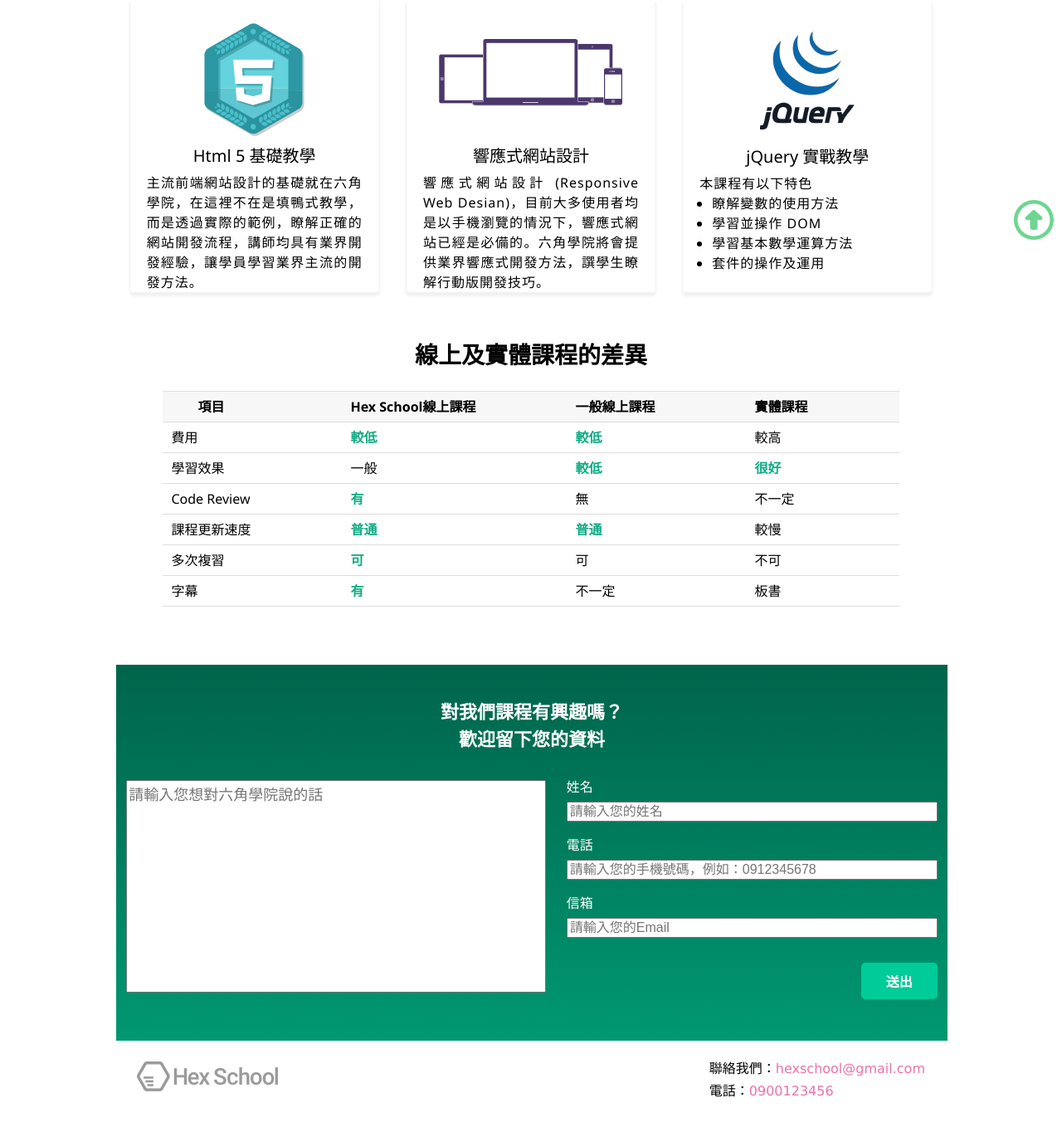
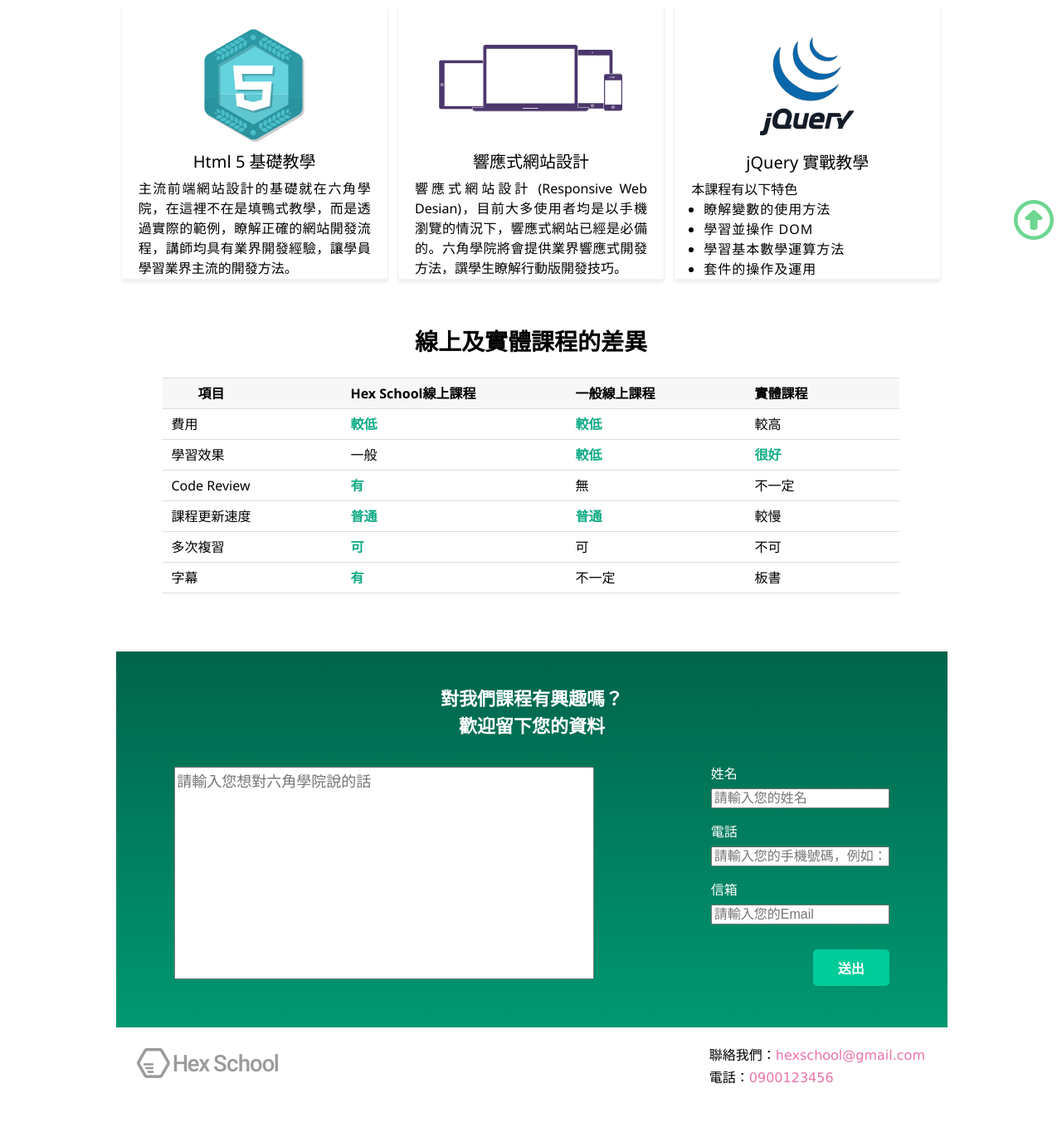
Before and after one commit to soarfox/HexSchool_Classes, a plain HTML site: page HTML_CSS_FinalProject/index.html in a window 1280 px wide. Shown: the part 501-1859 px from the top of the page at 83% size. Drawn offline with Linux system fonts and the light colour scheme.

Commit message:
依助教第一次批改建議修正完

```diff
--- a/HTML_CSS_FinalProject/css/style.css
+++ b/HTML_CSS_FinalProject/css/style.css
@@ -222,7 +222,8 @@ body {
 .title {
 	display: flex;
 	justify-content: space-between;
-	padding-top: 7px;
+	/* padding-top: 7px; */
+	padding: 7px 0px;
 }
 
 .hex-logo {
@@ -301,7 +302,7 @@ body {
 	border-radius: 0px 0px 5px 5px;
 	/* box-shadow: x軸位移值 y軸位移值 擴散效果數值 陰影顏色 */
 	box-shadow: 0px 4px 3px var(--Card-border);
-	width: 300px;
+	width: 320px;
 	display: flex;
 	flex-direction: column;
 	/* font-family:Verdana, Geneva, Tahoma, sans-serif; */
@@ -321,8 +322,6 @@ body {
 
 .course-item p {
 	padding: 10px 20px 0px 20px;
-	/* 字與字之間的距離 */
-	letter-spacing: 1px;
 	line-height: 1.5;
 	/*  使文字能夠左右等距  */
 	text-align:justify;
@@ -413,6 +412,8 @@ form {
 }
 
 .form-personal-info input {
+	/* 依助教批改建: 在此加上display: block; 藉此省略掉原本使用<br>換行的效果 */
+	display: block;
 	margin: 10px 0px 20px 0px;
 	font-size: 16px;
 }
@@ -436,6 +437,7 @@ form {
 	background-color: var(--White);
 	color: var(--Turquoise);
 	font-weight: bold;
+	cursor: pointer;
 }
 
 /* 當滑鼠點擊時的狀態 */
--- a/HTML_CSS_FinalProject/index.html
+++ b/HTML_CSS_FinalProject/index.html
@@ -46,8 +46,8 @@
         <nav>
           <ul class="menu">
             <li><a href="#">首頁</a></li>
-            <li><a href="#">產品介紹</a></li>
-            <li><a href="#">聯絡我們</a></li>
+            <li><a href="course.html">產品介紹</a></li>
+            <li><a href="faq.html">聯絡我們</a></li>
           </ul>
         </nav>
       </div>
@@ -130,7 +130,6 @@
           </tr>
         </table>
       </div>
-      <!-- <div class="form"> -->
       <form action="index.html">
         <div class="form-title">
           <h4>對我們課程有興趣嗎？<br>歡迎留下您的資料</h4>
@@ -139,25 +138,18 @@
           <textarea name="message" id="message" cols="50" rows="10" placeholder="請輸入您想對六角學院說的話"></textarea>
           <div class="form-personal-info">
             <label for="name">姓名</label>
-            <br>
-            <input type="text" id="name" name="name" size="45" placeholder="請輸入您的姓名" required>
-            <br>
+            <input type="text" id="name" name="name" placeholder="請輸入您的姓名" required>
             <label for="phone">電話</label>
-            <br>
-            <input type="tel" id="phone" name="phone" size="45" pattern="[0-9]{4}[0-9]{3}[0-9]{3}"
+            <input type="tel" id="phone" name="phone" pattern="[0-9]{4}[0-9]{3}[0-9]{3}"
               placeholder="請輸入您的手機號碼，例如：0912345678" required>
-            <br>
             <label for="email">信箱</label>
-            <br>
-            <input type="email" id="email" name="email" size="45" pattern="+@+.com" placeholder="請輸入您的Email" required>
-            <br>
+            <input type="email" id="email" name="email" pattern="+@+.com" placeholder="請輸入您的Email" required>
             <div class="submit">
               <input type="submit" class="submit-btn" value="送出">
             </div>
           </div>
         </div>
       </form>
-      <!-- </div> -->
     </main>
     <footer>
       <div class="course-footer">
```
